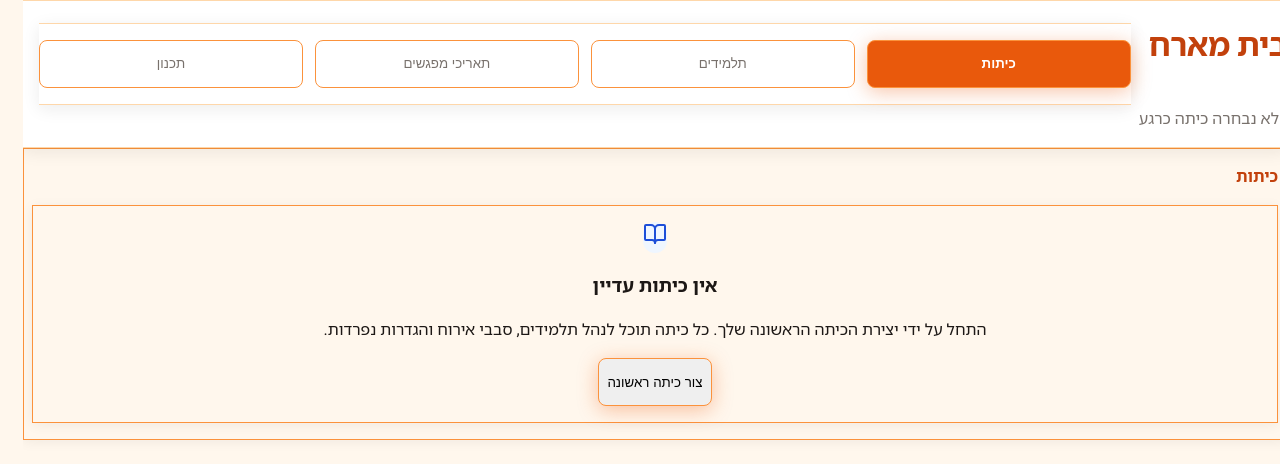
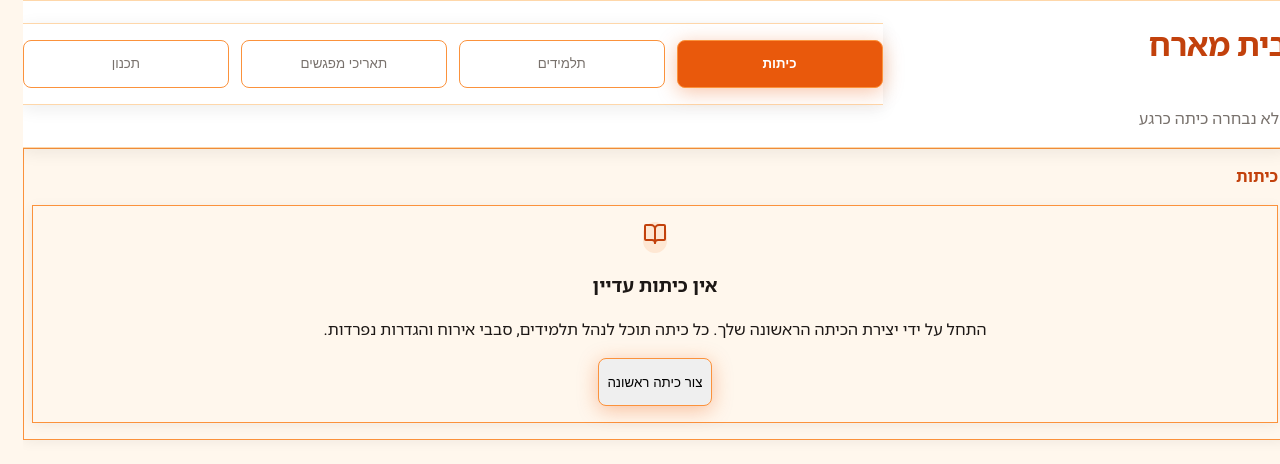
Before and after one commit to Yaronglp/hosting-house, a React (Vite) app: page / in a window 1280 px wide. Shown: the top 464 px of the page. Built offline with nearby package versions, Linux system fonts and the light colour scheme.

Commit message:
style: empty state icons

```diff
--- a/src/components/common/EmptyPlanState.tsx
+++ b/src/components/common/EmptyPlanState.tsx
@@ -1,4 +1,4 @@
-import { Sparkles, Users, Clock } from 'lucide-react'
+import { Home, Users, Clock, ClipboardList } from 'lucide-react'
 import { EmptyState } from './EmptyState'
 
 interface EmptyPlanStateProps {
@@ -15,7 +15,7 @@ export function EmptyPlanState({
   if (!hasStudents && !hasRounds) {
     return (
       <EmptyState
-        icon={<Sparkles className="h-6 w-6" />}
+        icon={<Home className="h-6 w-6" />}
         title="מוכן להתחיל?"
         description="כדי ליצור תוכנית בית מארח, תחילה הוסף תלמידים וצור תאריכי מפגש. אחר כך תוכל ליצור תוכנית אוטומטית עם כל ההעדפות והמגבלות."
         testId="empty-plan-state-no-students-and-rounds"
@@ -47,7 +47,7 @@ export function EmptyPlanState({
 
   return (
     <EmptyState
-      icon={<Sparkles className="h-6 w-6" />}
+      icon={<ClipboardList className="h-6 w-6" />}
       title="מוכן ליצור תוכנית!"
       description="יש לך תלמידים ותאריכי מפגש. לחץ על 'צור תוכנית' כדי ליצור שיבוץ אוטומטי שמתחשב בכל ההעדפות והמגבלות שהגדרת."
       action={{
--- a/src/components/common/EmptyState.tsx
+++ b/src/components/common/EmptyState.tsx
@@ -31,7 +31,7 @@ export function EmptyState({
             <div className={`p-3 rounded-full ${
               variant === 'error'
                 ? 'bg-[var(--validation-error-bg)] text-[var(--validation-error-icon)]'
-                : 'bg-[var(--validation-info-bg)] text-[var(--validation-info-text)]'
+                : 'bg-[var(--overlay-accent-8)] text-[var(--brand-title)]'
             }`}>
               {icon}
             </div>
--- a/src/components/layout/AppHeader.tsx
+++ b/src/components/layout/AppHeader.tsx
@@ -37,17 +37,20 @@ const navigationItems = [
 export function AppHeader({ currentClassName, activeTab, onTabChange }: AppHeaderProps) {
   return (
     <header className="app-header flex-shrink-0 w-full rounded-b-2xl mb-4" data-cy="app-header" role="banner">
-      <div className="flex flex-col min-[700px]:flex-row min-[700px]:items-center min-[700px]:justify-between gap-3 min-[700px]:gap-8 px-2 py-4 min-[700px]:px-6">
-        <div className="flex flex-col items-center min-[700px]:items-start flex-shrink-0 justify-center min-[700px]:justify-start">
+      <div className="flex flex-col gap-3 px-2 py-4 min-[700px]:grid min-[700px]:grid-cols-[minmax(0,32%)_minmax(0,1fr)] min-[700px]:items-center min-[700px]:gap-8 min-[700px]:px-6">
+        <div className="flex min-w-0 flex-col items-center min-[700px]:items-start justify-center min-[700px]:justify-start overflow-hidden">
           <h1 className="text-3xl min-[700px]:text-4xl app-title m-2">
             בית מארח
           </h1>
-          <p className="app-subtitle text-base min-[700px]:text-lg padding-horizontal-default m-2 mb-4 mt-0">
+          <p
+            className="app-subtitle text-base min-[700px]:text-lg padding-horizontal-default m-2 mb-4 mt-0 max-w-full truncate"
+            title={currentClassName ? `נבחרה: ${currentClassName}` : undefined}
+          >
             {currentClassName ? `נבחרה: ${currentClassName}` : 'לא נבחרה כיתה כרגע'}
           </p>
         </div>
         <nav
-          className="w-full min-[700px]:flex-1 min-[700px]:ml-[1em] navigation-container app-header"
+          className="w-full min-w-0 navigation-container app-header"
           aria-label="ניווט ראשי"
         >
           <ul className="navigation-container-list w-full min-w-0 list-none p-0 m-0 min-[700px]:flex min-[700px]:flex-row min-[700px]:gap-3">
```
